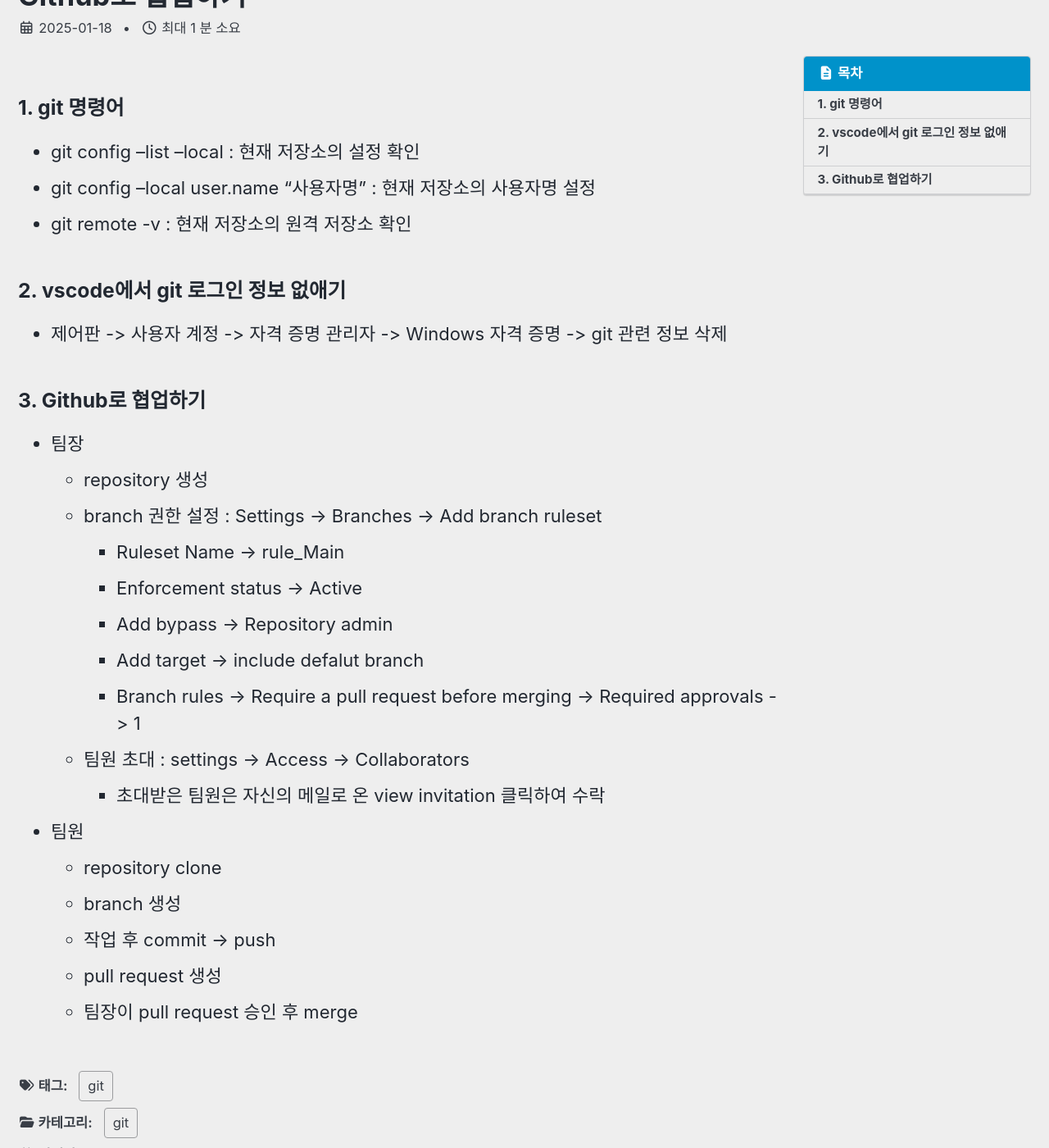
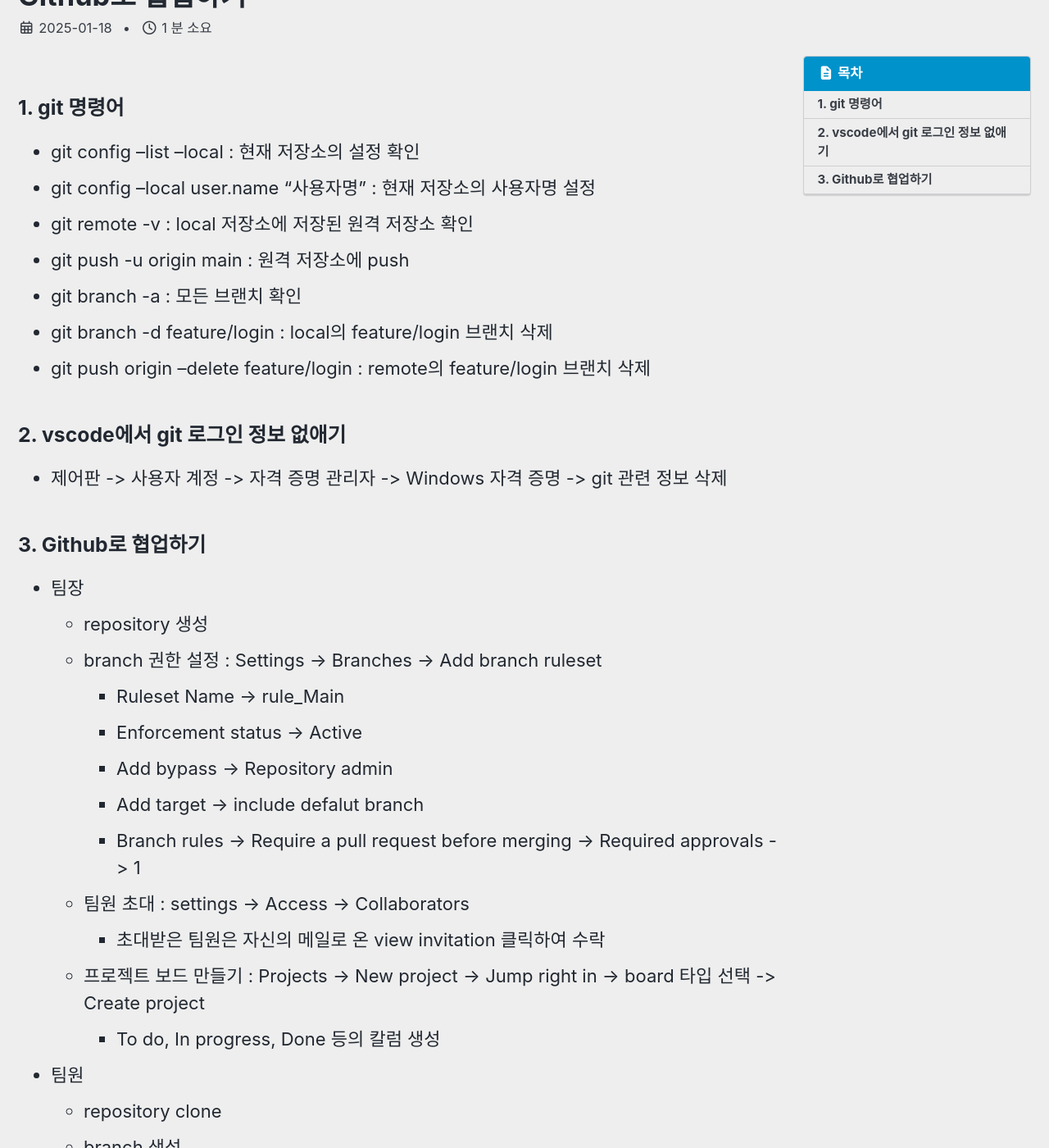
Before and after one commit to ext10fs/ext10fs.github.io, a Jekyll site: the page built from _posts/2025-01-18-Github.md, in a window 1280 px wide and 1400 px high, scrolled down 200 px. Shown: the whole window at 82% size. Built offline with Jekyll 4.4.1, drawn with Linux system fonts in a browser that asks for light colours; cached includes are drawn as plain includes.

Commit message:
update _posts/2025-01-18-Github.md

```diff
--- a/_posts/2025-01-18-Github.md
+++ b/_posts/2025-01-18-Github.md
@@ -9,7 +9,11 @@ tags: [git]
 
 - git config --list --local : 현재 저장소의 설정 확인
 - git config --local user.name "사용자명" : 현재 저장소의 사용자명 설정
-- git remote -v : 현재 저장소의 원격 저장소 확인
+- git remote -v : local 저장소에 저장된 원격 저장소 확인
+- git push -u origin main : 원격 저장소에 push
+- git branch -a : 모든 브랜치 확인
+- git branch -d feature/login : local의 feature/login 브랜치 삭제
+- git push origin --delete feature/login : remote의 feature/login 브랜치 삭제
 
 ### 2. vscode에서 git 로그인 정보 없애기
 
@@ -27,6 +31,8 @@ tags: [git]
     - Branch rules -> Require a pull request before merging -> Required approvals -> 1
   - 팀원 초대 : settings -> Access -> Collaborators
     - 초대받은 팀원은 자신의 메일로 온 view invitation 클릭하여 수락
+  - 프로젝트 보드 만들기 : Projects -> New project -> Jump right in -> board 타입 선택 -> Create project
+    - To do, In progress, Done 등의 칼럼 생성
 
 - 팀원
   - repository clone
```
